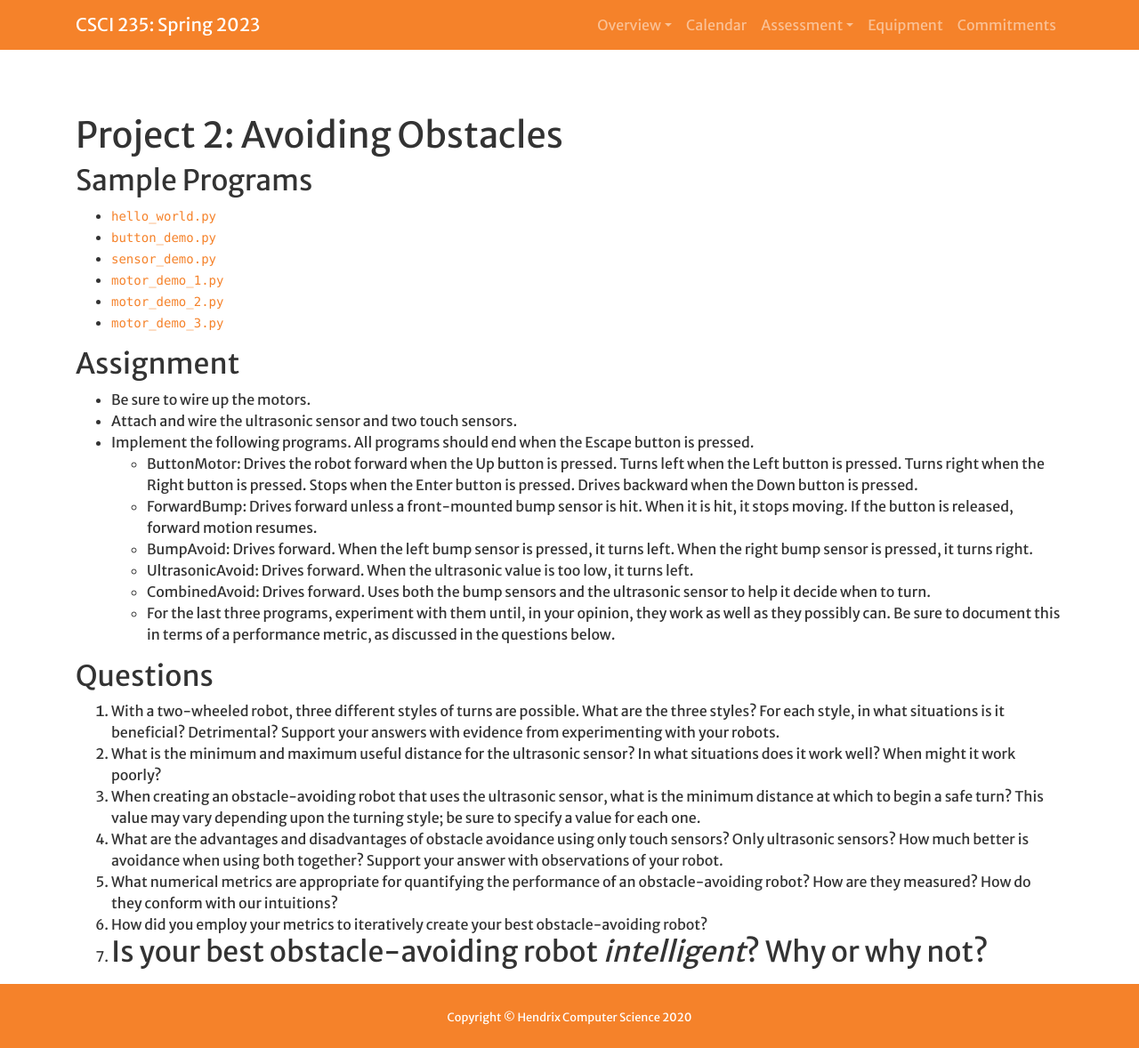
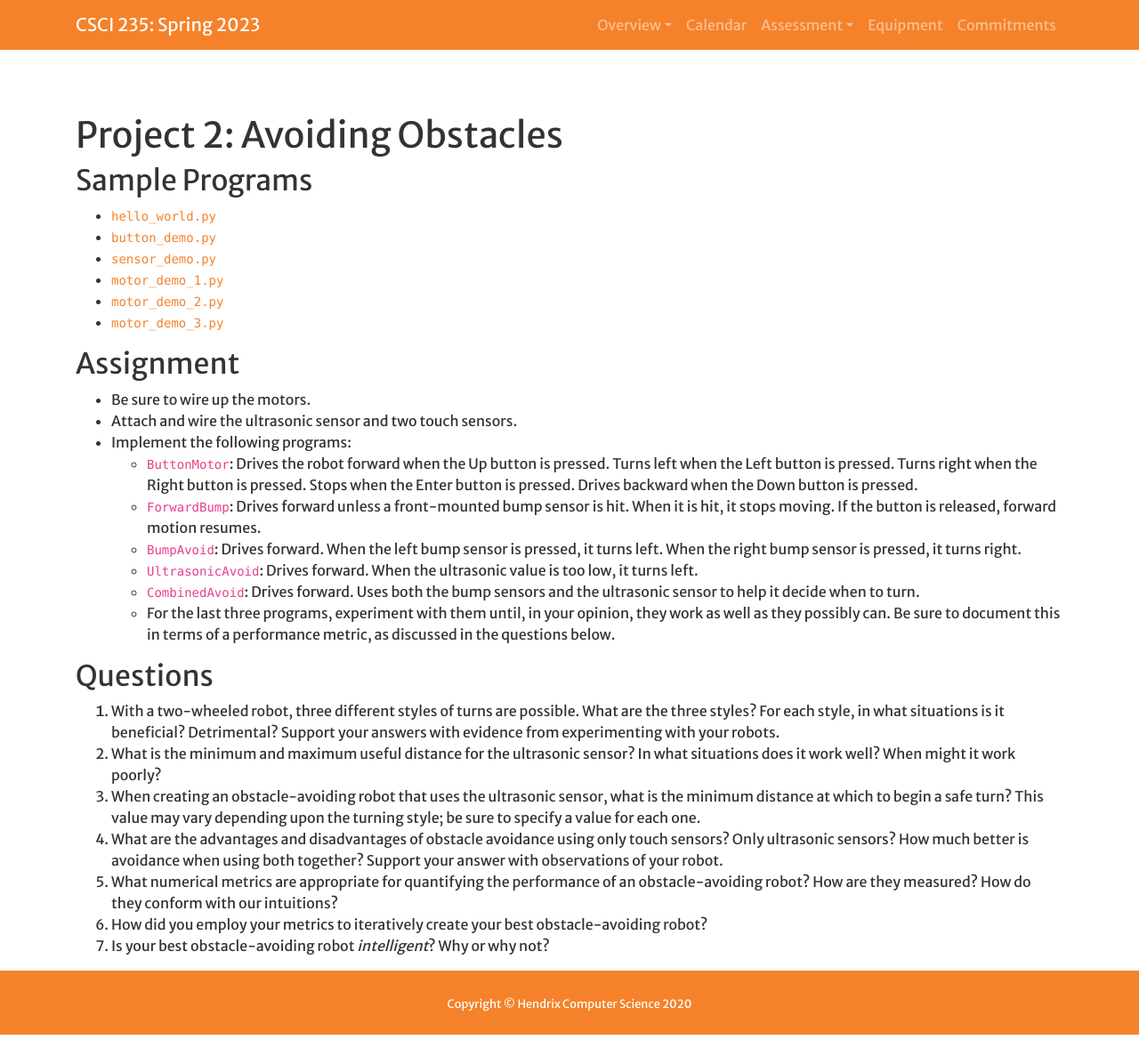
Before and after one commit to Hendrix-CS/csci235, a Jekyll site: the page built from projects/avoid.md, in a window 1280 px wide and 1178 px high. Shown: the whole window at 89% size. Built offline with Jekyll 4.4.1, drawn with Linux system fonts in a browser that asks for light colours; a script that is not in the unit is left out; our own code applies the rules of GitHub Pages for plain Markdown files.

Commit message:
Slight edits.

```diff
--- a/projects/avoid.md
+++ b/projects/avoid.md
@@ -17,12 +17,12 @@ worktitle: Avoiding Obstacles
 
 * Be sure to wire up the motors.
 * Attach and wire the ultrasonic sensor and two touch sensors.
-* Implement the following programs. All programs should end when the Escape button is pressed.
-  * ButtonMotor: Drives the robot forward when the Up button is pressed. Turns left when the Left button is pressed. Turns right when the Right button is pressed. Stops when the Enter button is pressed. Drives backward when the Down button is pressed.
-  * ForwardBump: Drives forward unless a front-mounted bump sensor is hit. When it is hit, it stops moving. If the button is released, forward motion resumes.
-  * BumpAvoid: Drives forward. When the left bump sensor is pressed, it turns left. When the right bump sensor is pressed, it turns right.
-  * UltrasonicAvoid: Drives forward. When the ultrasonic value is too low, it turns left.
-  * CombinedAvoid: Drives forward. Uses both the bump sensors and the ultrasonic sensor to help it decide when to turn.
+* Implement the following programs:
+  * `ButtonMotor`: Drives the robot forward when the Up button is pressed. Turns left when the Left button is pressed. Turns right when the Right button is pressed. Stops when the Enter button is pressed. Drives backward when the Down button is pressed.
+  * `ForwardBump`: Drives forward unless a front-mounted bump sensor is hit. When it is hit, it stops moving. If the button is released, forward motion resumes.
+  * `BumpAvoid`: Drives forward. When the left bump sensor is pressed, it turns left. When the right bump sensor is pressed, it turns right.
+  * `UltrasonicAvoid`: Drives forward. When the ultrasonic value is too low, it turns left.
+  * `CombinedAvoid`: Drives forward. Uses both the bump sensors and the ultrasonic sensor to help it decide when to turn.
   * For the last three programs, experiment with them until, in your opinion, they work as well as they possibly can. Be sure to document this in terms of a performance metric, as discussed in the questions below.
 
 ## Questions
@@ -34,4 +34,3 @@ worktitle: Avoiding Obstacles
 5. What numerical metrics are appropriate for quantifying the performance of an obstacle-avoiding robot? How are they measured? How do they conform with our intuitions?
 6. How did you employ your metrics to iteratively create your best obstacle-avoiding robot?
 7. Is your best obstacle-avoiding robot *intelligent*? Why or why not?
-------------------------------------------------------------------------
```
